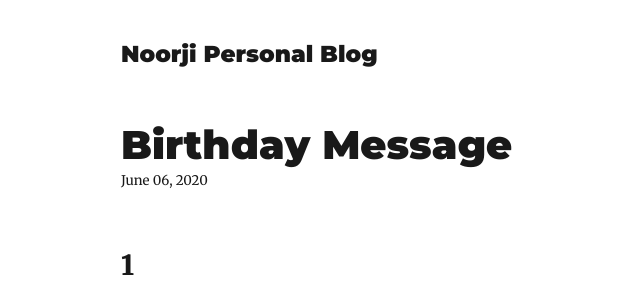
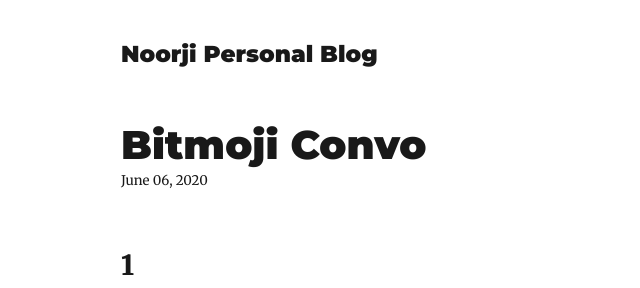
Before and after one commit to H1manshuu/noorie, a Gatsby site: page /blog/example/ in a window 1280 px wide. Shown: the top 288 px of the page, without its empty margins (204-844 px from the left). Built offline with nearby package versions, Linux system fonts and the light colour scheme; Gatsby itself is replaced by a stand-in of ours; some packages are replaced by stand-ins of ours.

```diff
--- a/content/blog/example.mdx
+++ b/content/blog/example.mdx
@@ -1,7 +1,7 @@
 ---
 path: Bitmoji Convo
 date: 2020-06-06T01:22:55.506Z
-title: Birthday Message
+title: Bitmoji Convo
 description: How a normal conversation goes on between two folks.
 ---
 
```
